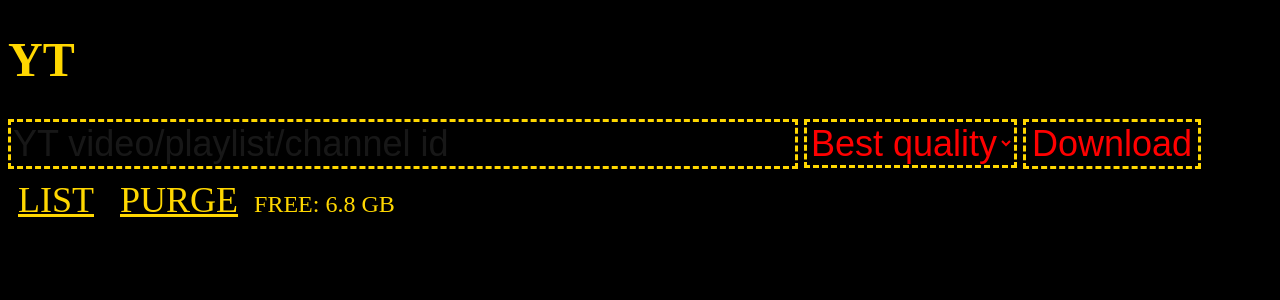
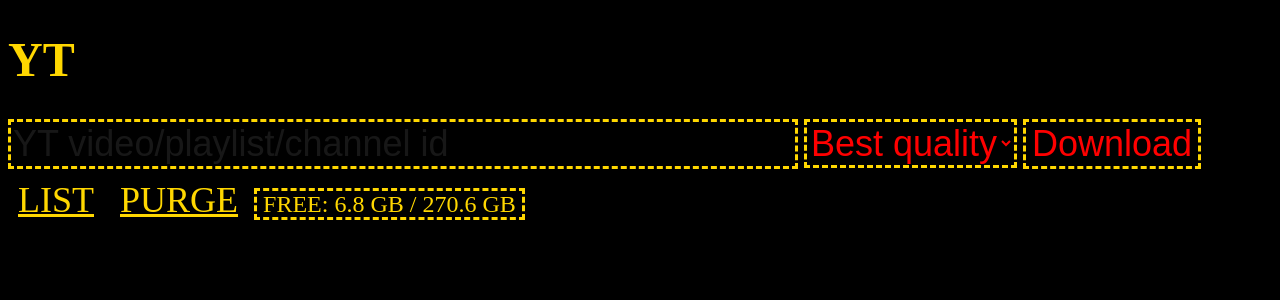
Before and after one commit to Lixeiden/yt, a Flask app: page / in a window 1280 px wide. Shown: the top 300 px of the page. Run offline with Flask 2, Linux system fonts and the light colour scheme.

Commit message:
disk total space display

```diff
--- a/app.py
+++ b/app.py
@@ -5,10 +5,10 @@ import script
 def dir_listing(path):
     return sorted([(f, os.stat(f'{path}/{f}').st_size) for f in [f for f in os.listdir(path) if os.path.isfile(os.path.join(path, f))]])
 
-def df():
+def df(): # return list [free_disk_space, total_disk_space]
     path = '/'
     res = os.statvfs(path)
-    return res.f_bavail * res.f_frsize  # Free blocks available to non-super user * Fundamental file system block size, bytes
+    return [res.f_bavail * res.f_frsize, res.f_blocks * res.f_frsize]  # Free blocks available to non-super user * Fundamental file system block size, Total number of blocks in the filesystem * Fundamental file system block size; bytes
 
 
 def create_app(testing: bool = True):
@@ -19,7 +19,7 @@ def create_app(testing: bool = True):
         if request.method == 'POST' and request.form['videoUrl']:
             script.Download(videoUrl=request.form['videoUrl'], format=request.form['selectFormat'])
             return redirect(url_for('list'))
-        return render_template('index.html', diskFreeSpace = df())
+        return render_template('index.html', diskFreeSpaceAndTotal = df())
 
     @app.route('/purge', methods=['POST', 'GET'])
     def purge():
--- a/static/style.css
+++ b/static/style.css
@@ -20,3 +20,6 @@ a {
     display: inline-block;
     margin: 10px;
 }
+.freeSpace {
+    border: medium dashed #FFD700;
+}
--- a/templates/index.html
+++ b/templates/index.html
@@ -17,6 +17,6 @@
 </form>
 <a href="/list">LIST</a>
 <a href="/purge">PURGE</a>
-FREE: {{ diskFreeSpace | filesizeformat }}
+<span class="freeSpace"> FREE: {{ diskFreeSpaceAndTotal[0] | filesizeformat }} / {{ diskFreeSpaceAndTotal[1] | filesizeformat }} </span>
 </body>
 </html>
```
